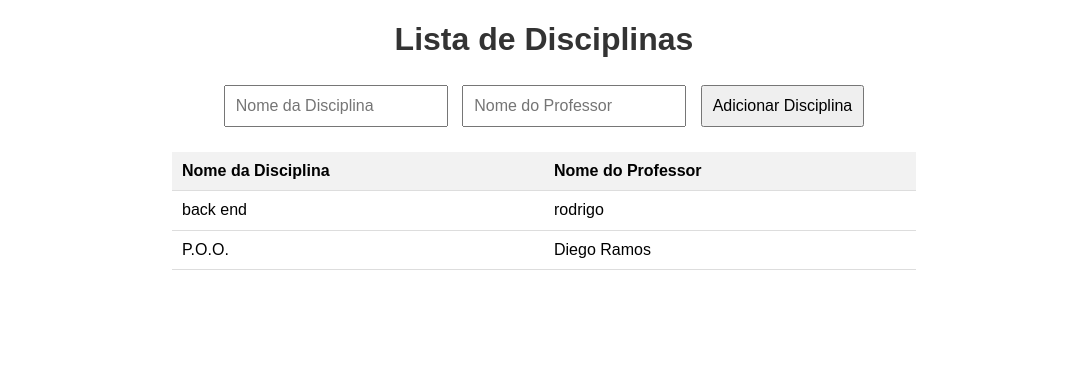
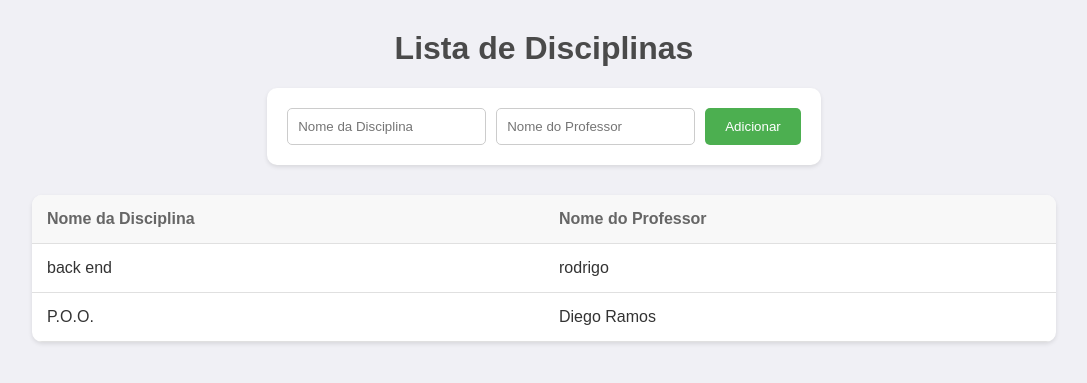
Before and after one commit to HelioMattos/GestaoEscolar, a Django app: page / in a window 1280 px wide. Shown: the top 383 px of the page, without its empty margins (96-1183 px from the left). Run offline with Django 5.2, Linux system fonts and the light colour scheme; data comes from the database, SQL or seed files in the repository; both versions use the stored data as it was after the commit.

Commit message:
melhoria no css

```diff
--- a/projetoP2/setup/settings.py
+++ b/projetoP2/setup/settings.py
@@ -117,6 +117,7 @@ USE_TZ = True
 # https://docs.djangoproject.com/en/5.1/howto/static-files/
 
 STATIC_URL = 'static/'
+STATICFILES_DIRS = [BASE_DIR / 'static']
 
 # Default primary key field type
 # https://docs.djangoproject.com/en/5.1/ref/settings/#default-auto-field
--- /dev/null
+++ b/projetoP2/todos/static/css/estilo.css
@@ -0,0 +1,81 @@
+body {
+    font-family: Arial, sans-serif;
+    background-color: #f0f0f5;
+    color: #333;
+    margin: 0;
+    padding: 0;
+    box-sizing: border-box;
+}
+
+h1 {
+    text-align: center;
+    color: #4A4A4A;
+    margin-top: 30px;
+}
+
+.container {
+    display: flex;
+    flex-direction: column;
+    align-items: center;
+    margin-bottom: 30px;
+}
+
+form {
+    background-color: white;
+    padding: 20px;
+    border-radius: 10px;
+    box-shadow: 0 2px 4px rgba(0, 0, 0, 0.1);
+    display: flex;
+    gap: 10px;
+}
+
+input {
+    padding: 10px;
+    border: 1px solid #ccc;
+    border-radius: 5px;
+    outline: none;
+    transition: border-color 0.2s;
+}
+
+input:focus {
+    border-color: #4CAF50;
+}
+
+button {
+    background-color: #4CAF50;
+    color: white;
+    padding: 10px 20px;
+    border: none;
+    border-radius: 5px;
+    cursor: pointer;
+    transition: background-color 0.2s;
+}
+
+button:hover {
+    background-color: #45a049;
+}
+
+table {
+    width: 80%;
+    margin: 0 auto;
+    border-collapse: collapse;
+    background-color: white;
+    border-radius: 10px;
+    overflow: hidden;
+    box-shadow: 0 2px 4px rgba(0, 0, 0, 0.1);
+}
+
+th, td {
+    padding: 15px;
+    text-align: left;
+    border-bottom: 1px solid #e0e0e0;
+}
+
+th {
+    background-color: #f8f8f8;
+    color: #666;
+}
+
+tr:hover {
+    background-color: #f1f1f1;
+}
--- a/projetoP2/todos/templates/escola/listar_disciplinas.html
+++ b/projetoP2/todos/templates/escola/listar_disciplinas.html
@@ -1,37 +1,22 @@
 <!DOCTYPE html>
 <html lang="pt-BR">
 <head>
+    {% load static %}
     <meta charset="UTF-8">
     <meta name="viewport" content="width=device-width, initial-scale=1.0">
     <title>Lista de Disciplinas</title>
-    <link rel="stylesheet" href="https://cdnjs.cloudflare.com/ajax/libs/normalize/8.0.1/normalize.min.css">
-    <style>
-        body { font-family: Arial, sans-serif; margin: 20px; }
-        h1 { text-align: center; color: #333; }
-        table { width: 60%; margin: 20px auto; border-collapse: collapse; }
-        th, td { padding: 10px; text-align: left; border-bottom: 1px solid #ddd; }
-        th { background-color: #f2f2f2; }
-        tr:hover { background-color: #f9f9f9; }
-        .container { text-align: center; margin-bottom: 20px; }
-        .button { background-color: #4CAF50; color: white; padding: 10px 20px; text-decoration: none; border-radius: 5px; }
-        .button:hover { background-color: #45a049; }
-        form { margin-bottom: 20px; }
-        input, button { padding: 10px; margin: 5px; }
-        input { width: 200px; }
-    </style>
+    <link rel="stylesheet" href="{% static 'css/estilo.css' %}">
 </head>
 <body>
     <div class="container">
         <h1>Lista de Disciplinas</h1>
-    </div>
 
-    <!-- Formulário para adicionar disciplina -->
-    <div class="container">
+        <!-- Formulário para adicionar disciplina -->
         <form method="POST">
             {% csrf_token %}
             <input type="text" name="nome_disciplina" placeholder="Nome da Disciplina" required>
             <input type="text" name="nome_professor" placeholder="Nome do Professor" required>
-            <button type="submit">Adicionar Disciplina</button>
+            <button type="submit">Adicionar</button>
         </form>
     </div>
 
```
Also changed, not shown: projetoP2/db.sqlite3.
